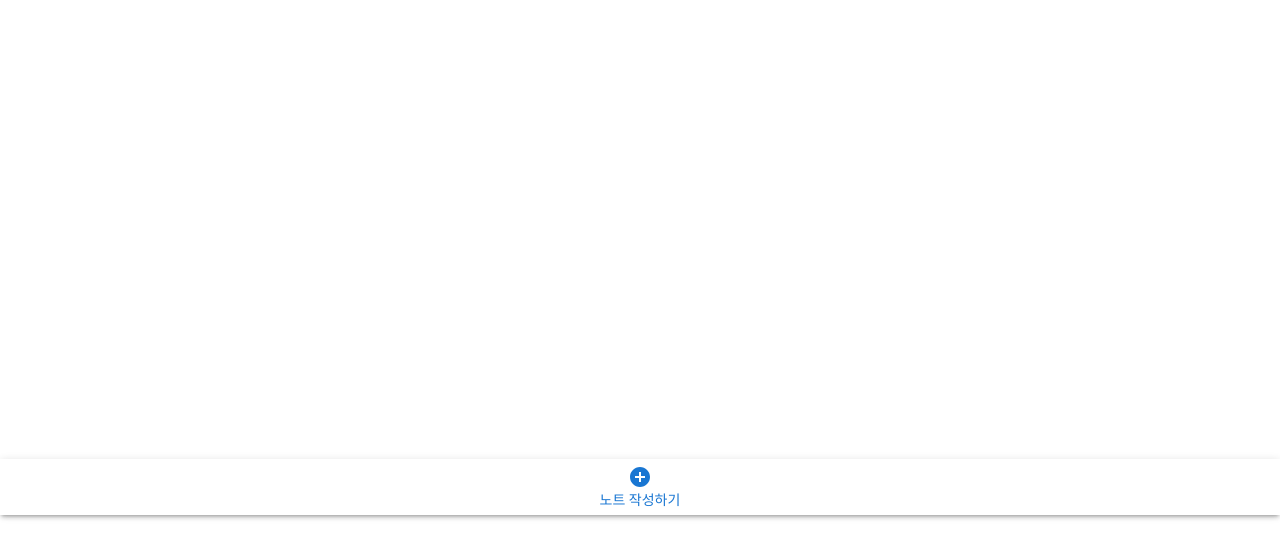
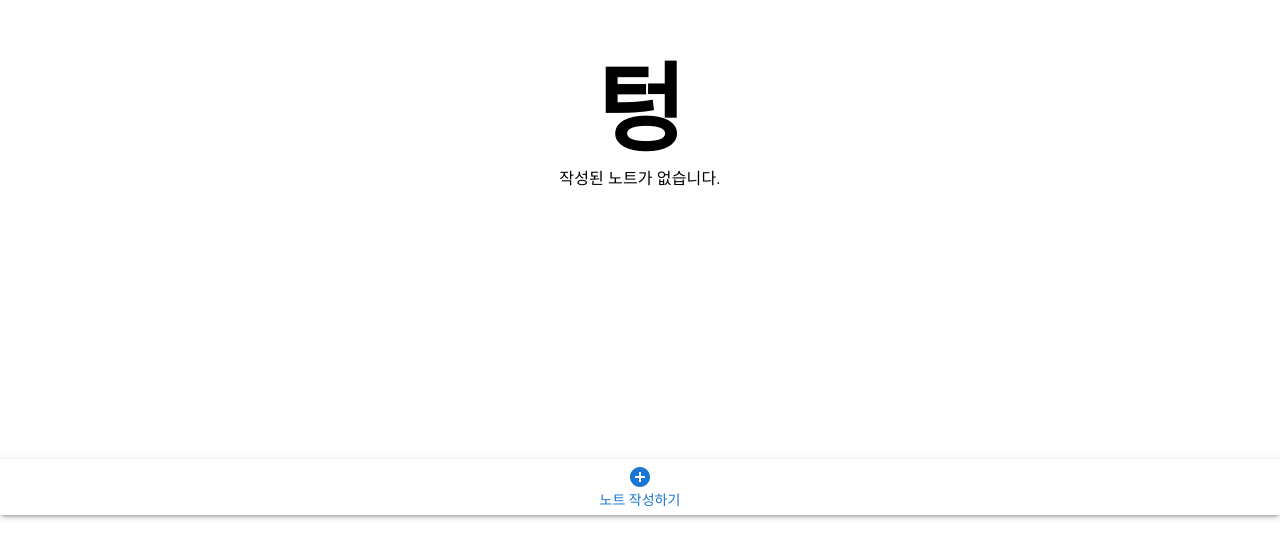
Before and after one commit to gabrielyoon7/me-mong, a React (Vite) app: page / in a window 1280 px wide. Shown: the part 285-844 px from the top of the page. Before the commit the page ends 800 px from the top, so only its background shows below. Built offline with nearby package versions, Linux system fonts and the light colour scheme.

Commit message:
feat: 노트가 비었을 때 대응하는 페이지 추가

```diff
--- a/src/components/NoteList/NoteList.tsx
+++ b/src/components/NoteList/NoteList.tsx
@@ -2,9 +2,16 @@ import NoteCard from "../NoteCard";
 import {useSyncExternalStore} from "react";
 import {noteStore} from "../../store/noteStore.ts";
 import {Container} from "@mui/material";
+import SuperBigAlert from "../SuperBigAlert/SuperBigAlert.tsx";
 
 function NoteList() {
   const noteList = useSyncExternalStore(noteStore.subscribe, noteStore.getSnapshot);
+
+  if (noteList.length === 0) {
+    return (
+      <SuperBigAlert title="텅" message="작성된 노트가 없습니다."/>
+    )
+  }
 
   return (
     <Container>
--- /dev/null
+++ b/src/components/SuperBigAlert/SuperBigAlert.tsx
@@ -0,0 +1,23 @@
+import {Stack} from "@mui/material";
+import Typography from "@mui/material/Typography";
+
+interface SuperBigAlertProps {
+  title: string;
+  message?: string;
+}
+
+function SuperBigAlert({title, message}: SuperBigAlertProps) {
+  return (
+    <Stack
+      display="flex"
+      justifyContent="center"
+      alignItems="center"
+      height="100vh"
+    >
+      <Typography variant="h1" fontWeight="bold">{title}</Typography>
+      <Typography>{message}</Typography>
+    </Stack>
+  )
+}
+
+export default SuperBigAlert;
--- /dev/null
+++ b/src/components/SuperBigAlert/index.tsx
@@ -0,0 +1,3 @@
+import SuperBigAlert from "./SuperBigAlert.tsx";
+
+export default SuperBigAlert;
```
